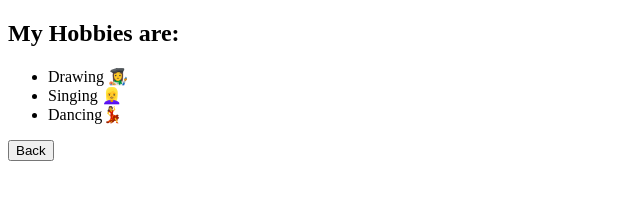
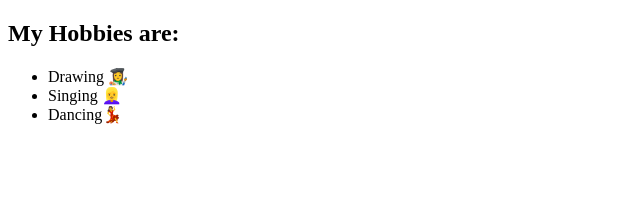
Before and after one commit to AlmasMA/personalsite, a plain HTML site: page hobbies.html in a window 1280 px wide. Shown: the whole page, without its empty margins (0-640 px from the left). Drawn offline with Linux system fonts and the light colour scheme.

Commit message:
hobbies.html

```diff
--- a/hobbies.html
+++ b/hobbies.html
@@ -11,9 +11,6 @@
       <li>Singing 👱‍♀️</li>
       <li>Dancing💃</li>
     </ul>
-    <form class="" action="index.html" method="post">
-      <input type="submit" name="" value="Back">
-    </form>
 
   </body>
 </html>
```
